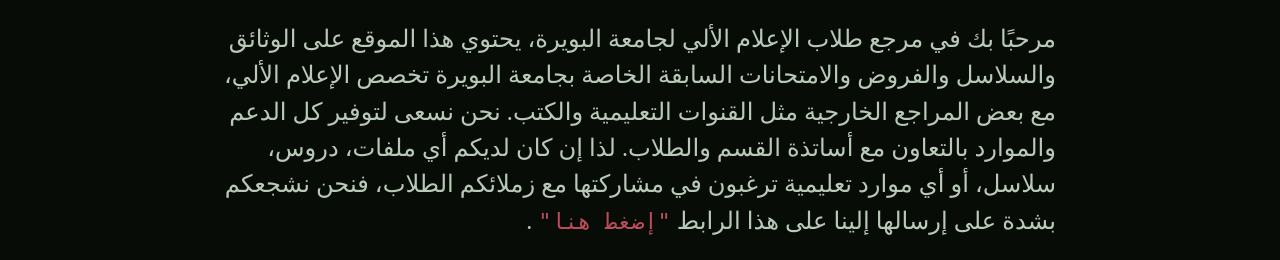
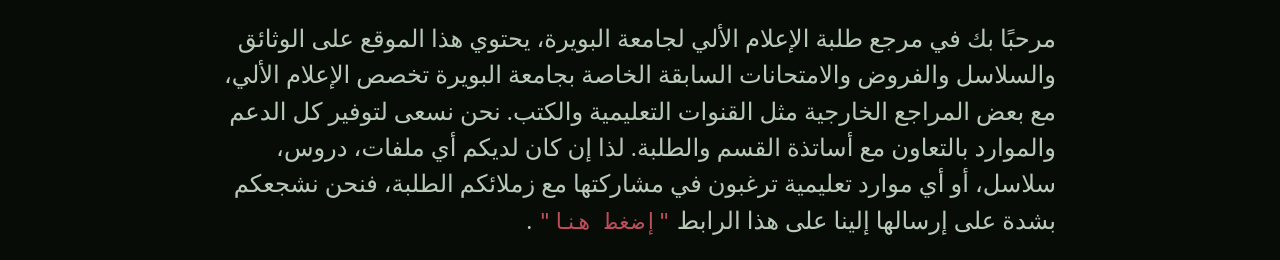
Before and after one commit to zedsalim/univbouira, a plain HTML site: page index.html in a window 1280 px wide. Shown: the part 677-937 px from the top of the page. Drawn offline with Linux system fonts and the light colour scheme.

Commit message:
fix typo

```diff
--- a/index.html
+++ b/index.html
@@ -34,11 +34,9 @@
       </div>
       <div class="tree">
         <p class="increased-line-height" dir="rtl">
-          مرحبًا بك في مرجع طلاب الإعلام الألي لجامعة البويرة، يحتوي هذا الموقع على الوثائق والسلاسل والفروض والامتحانات السابقة الخاصة بجامعة البويرة تخصص الإعلام الألي، مع بعض المراجع الخارجية مثل القنوات التعليمية والكتب.
-
-          نحن نسعى لتوفير كل الدعم والموارد بالتعاون مع أساتذة القسم والطلاب.
-
-          لذا إن كان لديكم أي ملفات، دروس، سلاسل، أو أي موارد تعليمية ترغبون في مشاركتها مع زملائكم الطلاب، فنحن نشجعكم بشدة على إرسالها إلينا على هذا الرابط
+          مرحبًا بك في مرجع طلبة الإعلام الألي لجامعة البويرة، يحتوي هذا الموقع على الوثائق والسلاسل والفروض والامتحانات السابقة الخاصة بجامعة البويرة تخصص الإعلام الألي، مع بعض المراجع الخارجية مثل القنوات التعليمية والكتب.
+          نحن نسعى لتوفير كل الدعم والموارد بالتعاون مع أساتذة القسم والطلبة.
+          لذا إن كان لديكم أي ملفات، دروس، سلاسل، أو أي موارد تعليمية ترغبون في مشاركتها مع زملائكم الطلبة، فنحن نشجعكم بشدة على إرسالها إلينا على هذا الرابط
           <a href="html/contact.html" style="color: #BD4D5A;">"إضغط هنا"</a>
 .
         </p>
@@ -91,9 +89,6 @@
         </ul>
         <p></p>
       </div>
-      <!-- <div class="prompt">  -->
-      <!--   <p></p> -->
-      <!-- </div> -->
       <footer id="footer">
         <div class="footer-right">
           <nav>
```
